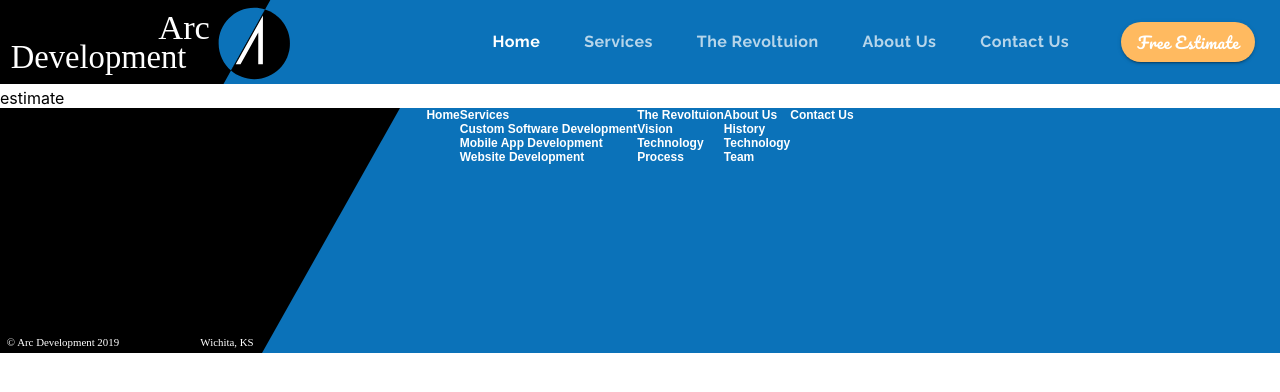
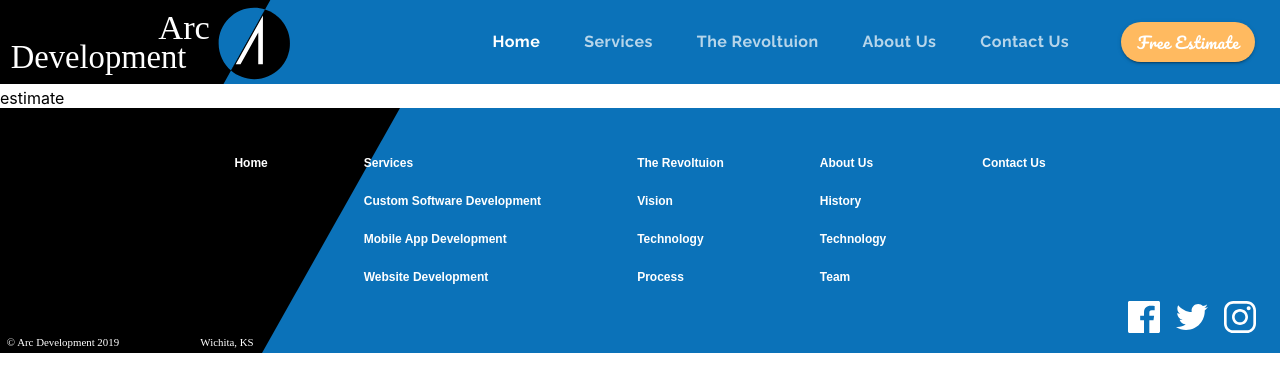
Before and after one commit to Mohamedghaly140/Arc-Development, a React (Create React App) app: page /estimate in a window 1280 px wide. Shown: the top 392 px of the page. Built offline with nearby package versions, Linux system fonts and the light colour scheme; the HTML template or start-up script is replaced by a standard one.

Commit message:
finished footer

```diff
--- a/src/App.js
+++ b/src/App.js
@@ -1,4 +1,4 @@
-import React from 'react';
+import React, { useState } from 'react';
 import { ThemeProvider } from '@material-ui/styles';
 import { BrowserRouter, Route, Switch } from 'react-router-dom';
 // Components Import
@@ -7,22 +7,37 @@ import Header from './components/ui/Header/Header';
 import Footer from './components/ui/Footer/Footer';
 
 function App() {
+  const [selectedIndex, setSelectedIndex] = useState(0);
+  const [value, setValue] = useState(0);
   return (
     <ThemeProvider theme={theme}>
       <BrowserRouter>
-        <Header />
+        <Header
+          value={value}
+          setValue={setValue}
+          selectedIndex={selectedIndex}
+          setSelectedIndex={setSelectedIndex}
+        />
         <Switch>
-          <Route exact path='/' component={() => <div>Home</div>} />
-          <Route path='/services' component={() => <div>services</div>} />
-          <Route path='/customsoftware' component={() => <div>customsoftware</div>} />
-          <Route path='/mobileapps' component={() => <div>mobileapps</div>} />
-          <Route path='/websites' component={() => <div>websites</div>} />
-          <Route path='/revolution' component={() => <div>revolution</div>} />
-          <Route path='/about' component={() => <div>about</div>} />
-          <Route path='/contact' component={() => <div>contact</div>} />
-          <Route path='/estimate' component={() => <div>estimate</div>} />
+          <Route exact path="/" component={() => <div>Home</div>} />
+          <Route path="/services" component={() => <div>services</div>} />
+          <Route
+            path="/customsoftware"
+            component={() => <div>customsoftware</div>}
+          />
+          <Route path="/mobileapps" component={() => <div>mobileapps</div>} />
+          <Route path="/websites" component={() => <div>websites</div>} />
+          <Route path="/revolution" component={() => <div>revolution</div>} />
+          <Route path="/about" component={() => <div>about</div>} />
+          <Route path="/contact" component={() => <div>contact</div>} />
+          <Route path="/estimate" component={() => <div>estimate</div>} />
         </Switch>
-        <Footer />
+        <Footer
+          value={value}
+          setValue={setValue}
+          selectedIndex={selectedIndex}
+          setSelectedIndex={setSelectedIndex}
+        />
       </BrowserRouter>
     </ThemeProvider>
   );
--- a/src/components/ui/Footer/Footer.js
+++ b/src/components/ui/Footer/Footer.js
@@ -1,13 +1,18 @@
 import React from 'react';
+import { Link } from 'react-router-dom';
 import { makeStyles } from '@material-ui/styles';
-import { Grid } from '@material-ui/core';
+import { Grid, Hidden } from '@material-ui/core';
 
 import footerAdornment from '../../../assets/Footer Adornment.svg';
+import facebook from '../../../assets/facebook.svg';
+import twitter from '../../../assets/twitter.svg';
+import instagram from '../../../assets/instagram.svg';
 
 const useStyle = makeStyles(theme => ({
   footer: {
     backgroundColor: theme.palette.common.blue,
     width: '100%',
+    position: 'relative',
   },
   adornment: {
     width: '25em',
@@ -27,82 +32,223 @@ const useStyle = makeStyles(theme => ({
     fontFamily: 'Arial',
     fontSize: '0.75rem',
     fontWeight: 'bold',
+    textDecoration: 'none',
+  },
+  gridItem: {
+    margin: '3em',
+  },
+  iconsContainer: {
+    position: 'absolute',
+    bottom: '1em',
+    right: '1.5em',
+  },
+  icons: {
+    width: '2em',
+    height: '2em',
   },
 }));
 
-const Footer = () => {
+const Footer = props => {
+  const { setValue, setSelectedIndex } = props;
   const classes = useStyle();
   return (
     <footer className={classes.footer}>
+      <Hidden mdDown>
         <Grid container justify="center" className={classes.mainContainer}>
-        <Grid item>
-          <Grid container direction="column">
-            <Grid item className={classes.link}>
+          <Grid item className={classes.gridItem}>
+            <Grid container direction="column" spacing={3}>
+              <Grid
+                item
+                component={Link}
+                to="/"
+                className={classes.link}
+                onClick={() => setValue(0)}
+              >
                 Home
               </Grid>
             </Grid>
           </Grid>
-        <Grid item>
-          <Grid container direction="column">
-            <Grid item className={classes.link}>
+          <Grid item className={classes.gridItem}>
+            <Grid container direction="column" spacing={3}>
+              <Grid
+                item
+                component={Link}
+                to="/services"
+                className={classes.link}
+                onClick={() => {
+                  setValue(1);
+                  setSelectedIndex(0);
+                }}
+              >
                 Services
               </Grid>
-            <Grid item className={classes.link}>
+              <Grid
+                item
+                component={Link}
+                to="/customsoftware"
+                className={classes.link}
+                onClick={() => {
+                  setValue(1);
+                  setSelectedIndex(1);
+                }}
+              >
                 Custom Software Development
               </Grid>
-            <Grid item className={classes.link}>
+              <Grid
+                item
+                component={Link}
+                to="/mobileapps"
+                className={classes.link}
+                onClick={() => {
+                  setValue(1);
+                  setSelectedIndex(2);
+                }}
+              >
                 Mobile App Development
               </Grid>
-            <Grid item className={classes.link}>
+              <Grid
+                item
+                component={Link}
+                to="/websites"
+                className={classes.link}
+                onClick={() => {
+                  setValue(1);
+                  setSelectedIndex(3);
+                }}
+              >
                 Website Development
               </Grid>
             </Grid>
           </Grid>
-        <Grid item>
-          <Grid container direction="column">
-            <Grid item className={classes.link}>
+          <Grid item className={classes.gridItem}>
+            <Grid container direction="column" spacing={3}>
+              <Grid
+                item
+                component={Link}
+                to="/revolution"
+                className={classes.link}
+                onClick={() => setValue(2)}
+              >
                 The Revoltuion
               </Grid>
-            <Grid item className={classes.link}>
+              <Grid
+                item
+                component={Link}
+                to="/revolution"
+                className={classes.link}
+                onClick={() => setValue(2)}
+              >
                 Vision
               </Grid>
-            <Grid item className={classes.link}>
+              <Grid
+                item
+                component={Link}
+                to="/revolution"
+                className={classes.link}
+                onClick={() => setValue(2)}
+              >
                 Technology
               </Grid>
-            <Grid item className={classes.link}>
+              <Grid
+                item
+                component={Link}
+                to="/revolution"
+                className={classes.link}
+                onClick={() => setValue(2)}
+              >
                 Process
               </Grid>
             </Grid>
           </Grid>
-        <Grid item>
-          <Grid container direction="column">
-            <Grid item className={classes.link}>
+          <Grid item className={classes.gridItem}>
+            <Grid container direction="column" spacing={3}>
+              <Grid
+                item
+                component={Link}
+                to="/about"
+                className={classes.link}
+                onClick={() => setValue(3)}
+              >
                 About Us
               </Grid>
-            <Grid item className={classes.link}>
+              <Grid
+                item
+                component={Link}
+                to="/about"
+                className={classes.link}
+                onClick={() => setValue(3)}
+              >
                 History
               </Grid>
-            <Grid item className={classes.link}>
+              <Grid
+                item
+                component={Link}
+                to="/about"
+                className={classes.link}
+                onClick={() => setValue(3)}
+              >
                 Technology
               </Grid>
-            <Grid item className={classes.link}>
+              <Grid
+                item
+                component={Link}
+                to="/about"
+                className={classes.link}
+                onClick={() => setValue(3)}
+              >
                 Team
               </Grid>
             </Grid>
           </Grid>
-        <Grid item>
-          <Grid container direction="column">
-            <Grid item className={classes.link}>
+          <Grid item className={classes.gridItem}>
+            <Grid container direction="column" spacing={3}>
+              <Grid
+                item
+                component={Link}
+                to="/contact"
+                className={classes.link}
+                onClick={() => setValue(4)}
+              >
                 Contact Us
               </Grid>
             </Grid>
           </Grid>
         </Grid>
+      </Hidden>
       <img
         className={classes.adornment}
         alt="footer decortaive slash"
         src={footerAdornment}
       />
+      <Grid container justify="flex-end" className={classes.iconsContainer} spacing={2}>
+        <Grid
+          item
+          component={'a'}
+          href="https://www.facebook.com/mohamed.ghaly.6/"
+          target="_blank"
+          rel="noopener noreferer"
+        >
+          <img alt="facebook" src={facebook} className={classes.icons} />
+        </Grid>
+        <Grid
+          item
+          component={'a'}
+          href="https://twitter.com/Mohamedghaly140?fbclid=IwAR0lkzFrZGajnkFZA_v8bGha84BnTR-u7HYwFrUpJ4HLUaNRCtfTmsjZS84"
+          target="_blank"
+          rel="noopener noreferer"
+        >
+          <img alt="twitter" src={twitter} className={classes.icons} />
+        </Grid>
+        <Grid
+          item
+          component={'a'}
+          href="https://www.instagram.com/Mohamedghaly140/?fbclid=IwAR2N1di1kLseR3ZbOhykh6El575ZfuMeF67P_h4McVh9Z72YMAaTuIWNUvs"
+          target="_blank"
+          rel="noopener noreferer"
+        >
+          <img alt="instagram" src={instagram} className={classes.icons} />
+        </Grid>
+      </Grid>
     </footer>
   );
 };
--- a/src/components/ui/Header/Header.js
+++ b/src/components/ui/Header/Header.js
@@ -26,7 +26,7 @@ const useStyles = makeStyles(theme => ({
     ...theme.mixins.toolbar,
     marginBottom: '1.5em',
     [theme.breakpoints.down('md')]: {
-      marginBottom: '0.75em',
+      marginBottom: '0.7em',
     },
   },
   logo: {
@@ -101,19 +101,18 @@ const useStyles = makeStyles(theme => ({
   },
 }));
 
-const Header = () => {
+const Header = props => {
+  const { value, setValue, selectedIndex, setSelectedIndex } = props;
   const classes = useStyles();
   const theme = useTheme();
   const iOS = process.browser && /iPad|iPhone|iPod/.test(navigator.userAgent);
   const matches = useMediaQuery(theme.breakpoints.down('md'));
-  const [value, setValue] = useState(0);
   // Ghange handler for selected tab
   const tabChangeHandler = (event, newValue) => setValue(newValue);
 
   // Menu State
   const [anchorEl, setAnchorEl] = useState(null);
   const [openMenu, setOpenMenu] = useState(false);
-  const [selectedIndex, setSelectedIndex] = useState(0);
 
   // Drawer State
   const [openDrawer, setOpenDrawer] = useState(false);
@@ -186,6 +185,7 @@ const Header = () => {
           break;
       }
     });
+    // eslint-disable-next-line
   }, [menuOptions, routes, selectedIndex, value]);
 
   const tabs = (
```
Lines whose indentation alone changed are shown as unchanged.
